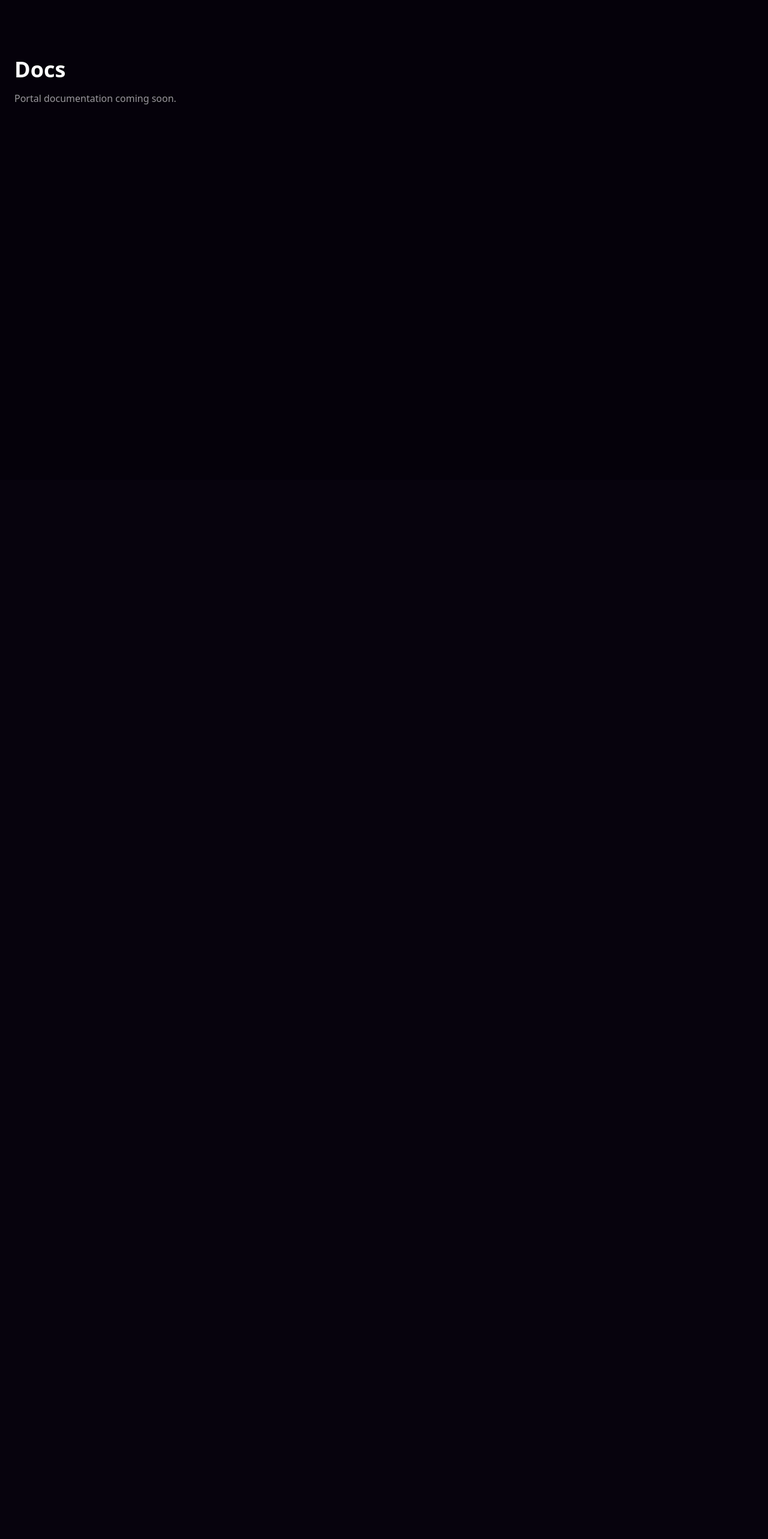
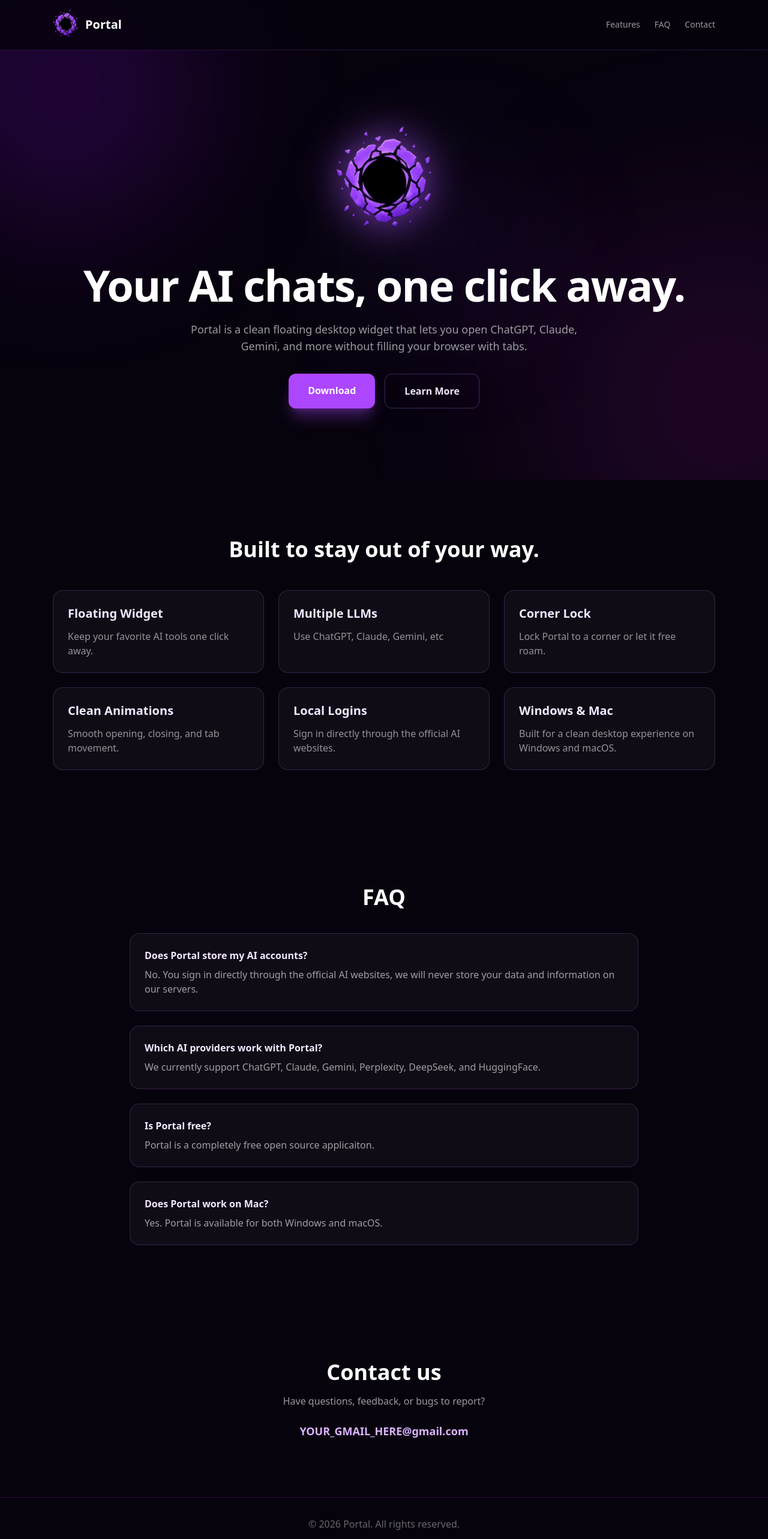
Before and after one commit to FAAFLA/llm_widget_website, a Next.js app in the folder portl-website/: page /docs in a window 1280 px wide. Shown: the top 2566 px of the page at 60% size. Before the commit the page ends 800 px from the top, so only its background shows below. Built offline with nearby package versions, Linux system fonts and the light colour scheme.

Commit message:
chanegd stuff

```diff
--- a/portl-website/src/app/docs/page.tsx
+++ b/portl-website/src/app/docs/page.tsx
@@ -1,8 +1,146 @@
-export default function DocsPage() {
+import Image from "next/image";
+
+export default function Home() {
   return (
-    <main className="min-h-screen bg-[#05010a] px-6 py-24 text-white">
-      <h1 className="text-4xl font-bold">Docs</h1>
-      <p className="mt-4 text-white/60">Portal documentation coming soon.</p>
+    <main className="relative min-h-screen overflow-hidden bg-[#07030d] text-white">
+      <div className="pointer-events-none fixed inset-0 z-0 overflow-hidden">
+        <div className="absolute left-[-10%] top-[-10%] h-[420px] w-[420px] rounded-full bg-purple-600/30 blur-[120px] animate-[portalGlow_9s_ease-in-out_infinite]" />
+        <div className="absolute bottom-[-10%] right-[-10%] h-[500px] w-[500px] rounded-full bg-fuchsia-500/20 blur-[140px] animate-[portalGlow_12s_ease-in-out_infinite]" />
+        <div className="absolute left-[45%] top-[30%] h-[300px] w-[300px] rounded-full bg-violet-500/10 blur-[100px] animate-[portalGlow_15s_ease-in-out_infinite]" />
+      </div>
+
+      <nav className="fixed left-0 top-0 z-50 w-full border-b border-purple-500/20 bg-[#07030d]/80 backdrop-blur">
+        <div className="mx-auto flex max-w-6xl items-center justify-between px-6 py-4">
+          <a href="#" className="flex items-center gap-3">
+            <Image src="/portal-logo.png" alt="Portal logo" width={42} height={42} />
+            <span className="text-xl font-bold">Portal</span>
+          </a>
+
+          <div className="hidden gap-6 text-sm text-white/60 md:flex">
+            <a href="#features" className="hover:text-white">Features</a>
+            <a href="#faq" className="hover:text-white">FAQ</a>
+            <a href="#contact" className="hover:text-white">Contact</a>
+          </div>
+
+        </div>
+      </nav>
+
+      <section className="relative z-10 mx-auto flex min-h-screen max-w-6xl flex-col items-center justify-center px-6 pt-24 text-center">
+        <Image
+          src="/portal-logo.png"
+          alt="Portal logo"
+          width={160}
+          height={160}
+          className="mb-8 animate-[portalFloat_5s_ease-in-out_infinite] drop-shadow-[0_0_35px_rgba(168,85,247,0.8)]"
+        />
+
+
+        <h1 className="max-w-5xl text-5xl font-bold tracking-tight md:text-7xl">
+          Your AI chats, one click away.
+        </h1>
+
+        <p className="mt-6 max-w-2xl text-lg text-white/60">
+          Portal is a clean floating desktop widget that lets you open ChatGPT,
+          Claude, Gemini, and more without filling your browser with tabs.
+        </p>
+
+        <div className="mt-8 flex flex-col gap-4 sm:flex-row">
+          <a
+            href="/download"
+            className="rounded-xl bg-purple-500 px-8 py-4 font-semibold text-white shadow-xl shadow-purple-500/30 hover:bg-purple-400"
+          >
+            Download
+          </a>
+
+          <a
+            href="#features"
+            className="rounded-xl border border-purple-400/30 px-8 py-4 font-semibold text-purple-100 hover:bg-purple-500/10"
+          >
+            Learn More
+          </a>
+        </div>
+      </section>
+
+      <section id="features" className="relative z-10 mx-auto max-w-6xl px-6 py-24">
+        <h2 className="text-center text-4xl font-bold">
+          Built to stay out of your way.
+        </h2>
+
+        <div className="mt-12 grid gap-6 md:grid-cols-3">
+          {[
+            ["Floating Widget", "Keep your favorite AI tools one click away."],
+            ["Multiple LLMs", "Use ChatGPT, Claude, Gemini, etc"],
+            ["Corner Lock", "Lock Portal to a corner or let it free roam."],
+            ["Clean Animations", "Smooth opening, closing, and tab movement."],
+            ["Local Logins", "Sign in directly through the official AI websites."],
+            ["Windows & Mac", "Built for a clean desktop experience on Windows and macOS."],
+          ].map(([title, desc]) => (
+            <div
+              key={title}
+              className="rounded-2xl border border-purple-400/20 bg-white/[0.04] p-6 transition hover:-translate-y-1 hover:border-purple-400/40 hover:bg-purple-500/10"
+            >
+              <h3 className="text-xl font-semibold text-purple-100">{title}</h3>
+              <p className="mt-3 text-white/55">{desc}</p>
+            </div>
+          ))}
+        </div>
+      </section>
+
+      <section id="faq" className="relative z-10 mx-auto max-w-4xl px-6 py-24">
+        <h2 className="text-center text-4xl font-bold">FAQ</h2>
+
+        <div className="mt-10 space-y-6">
+          <FAQ question="Does Portal store my AI accounts?">
+            No. You sign in directly through the official AI websites, we will never store your data and information on our servers.
+          </FAQ>
+
+          <FAQ question="Which AI providers work with Portal?">
+            We currently support ChatGPT, Claude, Gemini, Perplexity, DeepSeek, and HuggingFace.
+          </FAQ>
+
+          <FAQ question="Is Portal free?">
+            Portal is a completely free open source applicaiton.
+          </FAQ>
+
+          <FAQ question="Does Portal work on Mac?">
+            Yes. Portal is available for both Windows and macOS.
+          </FAQ>
+        </div>
+      </section>
+
+      <section id="contact" className="relative z-10 mx-auto max-w-3xl px-6 py-24 text-center">
+        <h2 className="text-4xl font-bold">Contact us</h2>
+
+        <p className="mt-4 text-white/60">
+          Have questions, feedback, or bugs to report?
+        </p>
+
+        <a
+          href="mailto:useprtl@gmail.com"
+          className="mt-6 inline-block text-lg font-semibold text-purple-300 transition hover:text-purple-200"
+        >
+          YOUR_GMAIL_HERE@gmail.com
+        </a>
+      </section>
+
+      <footer className="relative z-10 border-t border-purple-500/20 py-8 text-center text-white/40">
+        © 2026 Portal. All rights reserved.
+      </footer>
     </main>
   );
 }
+
+function FAQ({
+  question,
+  children,
+}: {
+  question: string;
+  children: React.ReactNode;
+}) {
+  return (
+    <div className="rounded-2xl border border-purple-400/20 bg-white/[0.04] p-6">
+      <h3 className="font-semibold text-purple-100">{question}</h3>
+      <p className="mt-2 text-white/60">{children}</p>
+    </div>
+  );
+}
--- a/portl-website/src/app/download/page.tsx
+++ b/portl-website/src/app/download/page.tsx
@@ -1,8 +1,48 @@
 export default function DownloadPage() {
   return (
-    <main className="min-h-screen bg-[#05010a] px-6 py-24 text-white">
-      <h1 className="text-4xl font-bold">Download Portal</h1>
-      <p className="mt-4 text-white/60">The Windows download will be available soon.</p>
+    <main className="relative flex min-h-screen items-center justify-center overflow-hidden bg-[#07030d] px-6 py-24 text-white">
+      <div className="pointer-events-none absolute inset-0 overflow-hidden">
+        <div className="absolute left-[-10%] top-[-10%] h-[420px] w-[420px] rounded-full bg-purple-600/30 blur-[120px]" />
+        <div className="absolute bottom-[-10%] right-[-10%] h-[500px] w-[500px] rounded-full bg-fuchsia-500/20 blur-[140px]" />
+      </div>
+
+      <section className="relative z-10 w-full max-w-3xl text-center">
+        <a
+          href="/"
+          className="mb-10 inline-block text-sm text-white/50 transition hover:text-white"
+        >
+          ← Back to Portal
+        </a>
+
+        <h1 className="text-4xl font-bold md:text-6xl">Download Portal</h1>
+        <p className="mx-auto mt-4 max-w-xl text-white/60">
+          Choose your operating system to get started.
+        </p>
+
+        <div className="mt-10 grid gap-5 sm:grid-cols-2">
+          <a
+            href="/Portal-Setup.exe"
+            className="rounded-2xl border border-purple-400/20 bg-white/[0.04] p-8 transition hover:-translate-y-1 hover:border-purple-400/50 hover:bg-purple-500/10"
+          >
+            <h2 className="text-2xl font-semibold text-purple-100">Windows</h2>
+            <p className="mt-2 text-sm text-white/50">Download Portal for Windows</p>
+            <div className="mt-6 rounded-xl bg-purple-500 px-5 py-3 font-semibold shadow-lg shadow-purple-500/25">
+              Download Windows
+            </div>
+          </a>
+
+          <a
+            href="/Portal.dmg"
+            className="rounded-2xl border border-purple-400/20 bg-white/[0.04] p-8 transition hover:-translate-y-1 hover:border-purple-400/50 hover:bg-purple-500/10"
+          >
+            <h2 className="text-2xl font-semibold text-purple-100">macOS</h2>
+            <p className="mt-2 text-sm text-white/50">Download Portal for Mac</p>
+            <div className="mt-6 rounded-xl bg-purple-500 px-5 py-3 font-semibold shadow-lg shadow-purple-500/25">
+              Download Mac
+            </div>
+          </a>
+        </div>
+      </section>
     </main>
   );
 }
```
